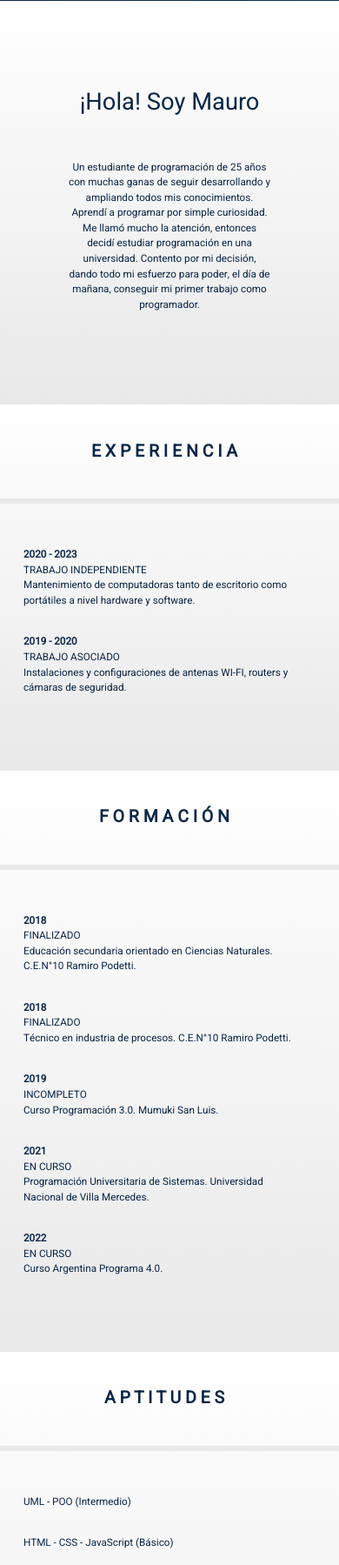
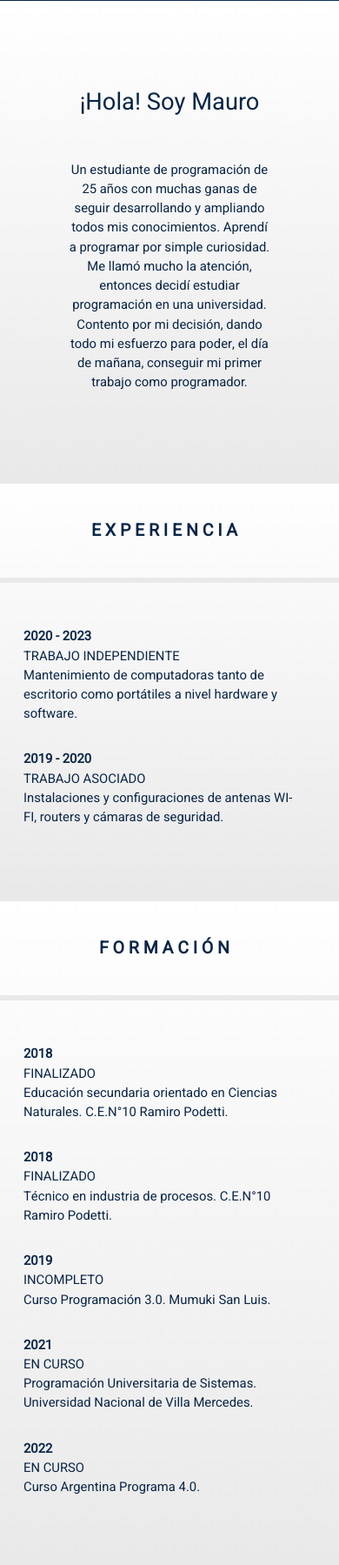
Before and after one commit to MauroAg22/personal-programmer-website, a PHP site: page / in a window 390 px wide. Shown: the part 743-2542 px from the top of the page at 87% size. Run offline with PHP 8.4, Linux system fonts and the light colour scheme.

Commit message:
Update style.css

```diff
--- a/css/style.css
+++ b/css/style.css
@@ -249,7 +249,7 @@ p {
 
     p {
         margin: 0;
-        font-size: 3vw;
+        font-size: 3.8vw;
     }
 
     .pro-descripcion div h3 strong {
```
